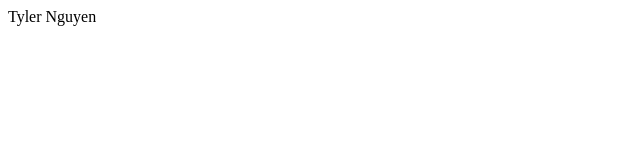
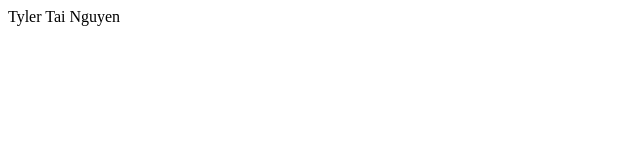
Before and after one commit to tnguye69/webserver, a plain HTML site: page index.html in a window 1280 px wide. Shown: the full height of the page, 0-640 px from the left. Drawn offline with Linux system fonts and the light colour scheme.

Commit message:
Update index.html

```diff
--- a/index.html
+++ b/index.html
@@ -1,5 +1,5 @@
 <html>
 <body>
-Tyler Nguyen
+Tyler Tai Nguyen
 </body>
 </html>
```
